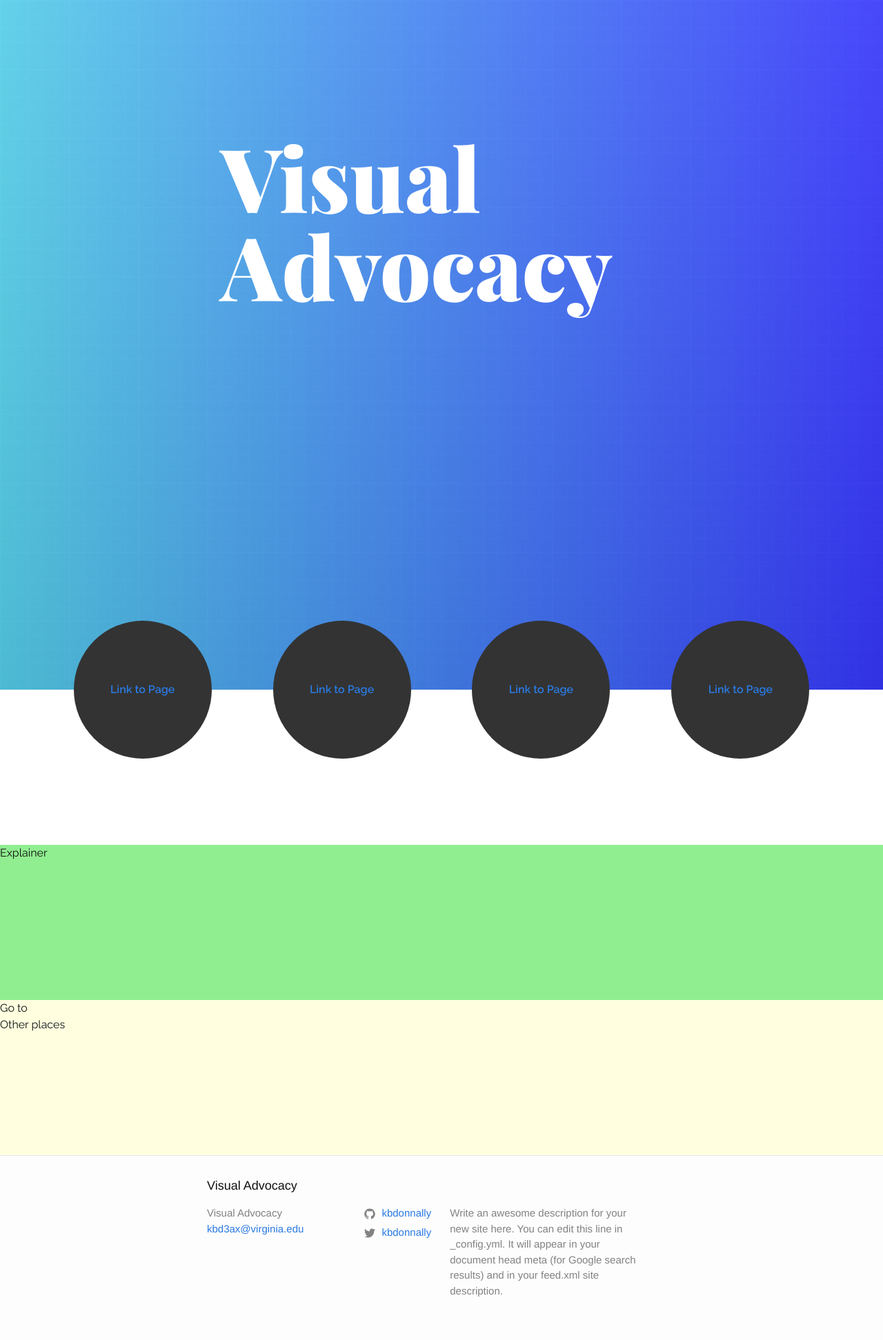
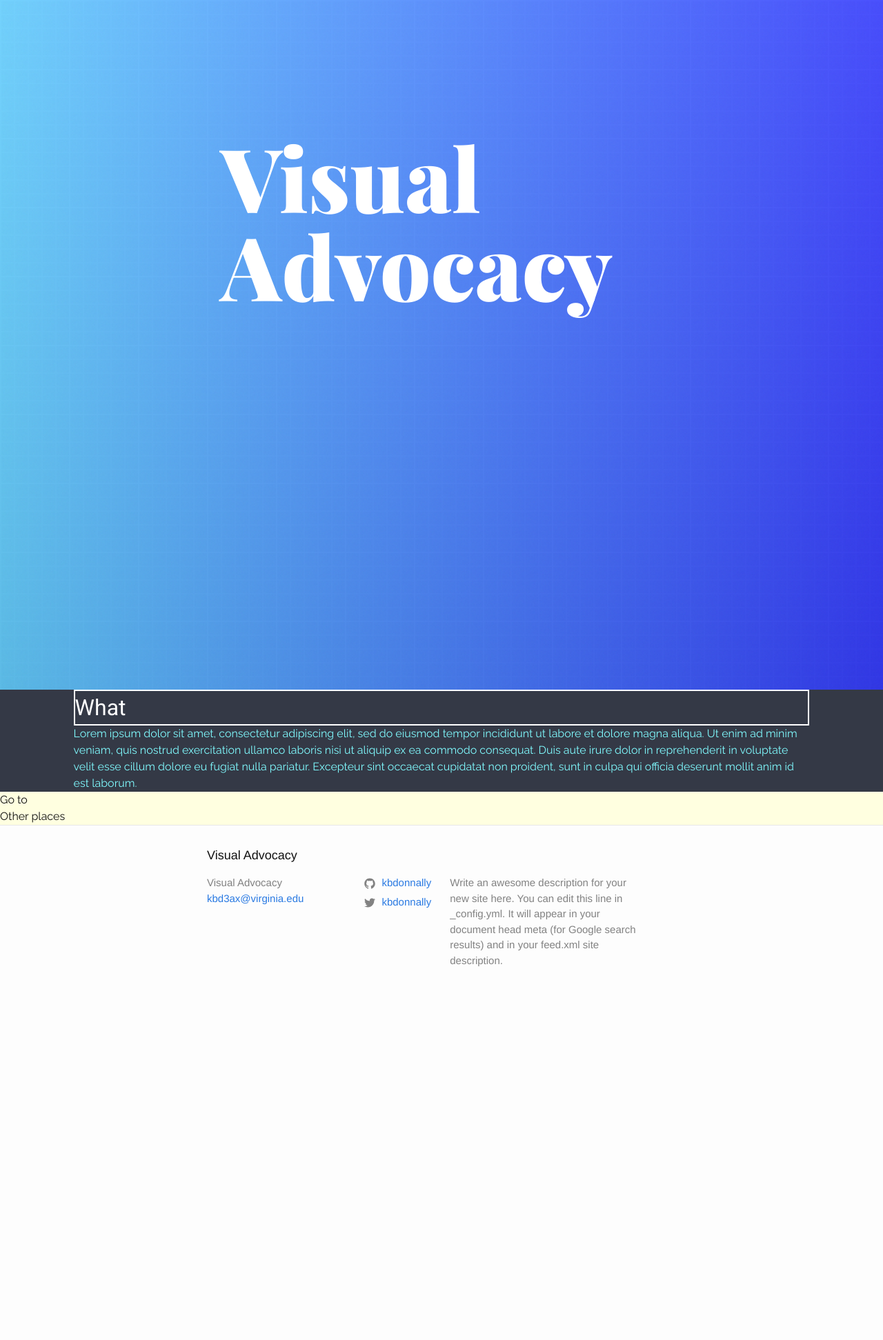
Before and after one commit to kbdonnally/visual-advocacy, a Jekyll site: the page built from new-home.html, in a window 1280 px wide. Shown: the whole page at 69% size. Built offline with Jekyll 4.4.1, drawn with Linux system fonts in a browser that asks for light colours; after the commit the page ends 1464 px from its top, so only the background shows below that.

Commit message:
Create explainer content & color palette variables
-Variables are more for reference than constant use; the colors that
 aren't a variable are likely a modified version of a variable's hue,
 though.

```diff
--- a/_sass/_homepage.scss
+++ b/_sass/_homepage.scss
@@ -1,3 +1,9 @@
+/**
+ * Palette in HSL
+ * Credit: generated via Coolers
+ */
+
+
 * {
 	box-sizing: border-box;
 }
@@ -17,7 +23,6 @@ html, body {
 						 "links"
 						 "explainer"
 						 "goto";
-	grid-auto-rows: minmax(25vh, auto);
 	font-family: "Raleway", sans-serif;
 }
 
@@ -25,13 +30,23 @@ html, body {
  * Landing page
  */
 
+ $red-purple: 		hsla(333, 100%, 45%, 1);
+ $electric-blue:	hsla(182, 88%, 65%, 1);
+ $deep-cyan: 		hsla(172, 71%, 25%, 1);
+ $palatinate-blue: 	hsla(238, 100%, 60%, 1);
+ $onyx: 			hsla(223, 15%, 24%, 1);
+ $rich-black: 		hsla(197, 94%, 6%, 1);
+ $hollywood-cerise: hsla(319, 100%, 44%, 1); // platonic ideal magenta
+ $majorelle-blue:	hsla(253, 81%, 58%, 1);
+
+
 .home-grid-landing {
 	/* Image credit: subtlepatterns.com */
 	grid-area: landing;
 	position: relative;
 	display: flex;
 	height: calc(100vh + 100px);
-	background-image: linear-gradient(to right, hsla(170, 100%, 60%, .7) -30%, hsla(240, 100%, 50%, .7)), linear-gradient(to bottom, rgba(255,255,255,.3), rgba(0,0,0,.3)), url("img/noisy-grid-big.png");
+	background-image: linear-gradient(to right, hsla(182, 100%, 65%, .7) -30%, hsla(238, 100%, 50%, .7)), linear-gradient(to bottom, rgba(255,255,255,.3), rgba(0,0,0,.3)), url("img/noisy-grid-big.png");
 	background-position: auto, auto, center center;
 
 }
@@ -76,6 +91,7 @@ html, body {
 		padding: 0 8.33%;
 		justify-content: space-between;
 	}
+	display: none;
 }
 
 .home-link__wrapper {
@@ -83,7 +99,7 @@ html, body {
 	height: 200px;
 	width: 200px;
 	border-radius: 50%;
-	background-color: hsl(0, 0, 20%);
+	background-color: #353A47;
 	transform: translate(0, -50%);
 }
 
@@ -92,12 +108,36 @@ html, body {
 	line-height: 200px;
 	text-align: center;
 	font-weight: bold;
+	color: hsla(182, 100%, 65%, 1);
 }
+
+/**
+ * Explainer
+ */
 
 .home-grid-explainer {
 	grid-area: explainer;
-	background-color: lightgreen;
+	background-color: $onyx;
+	@media screen and (min-width: 600px) {
+		padding: 0 8.33%;
+	}
 }
+
+.home-explainer__title {
+	position: relative;
+	font-family: "Roboto", sans-serif;
+	font-size: 2rem;
+	color: white;
+	border: 2px solid white;
+}
+
+.home-explainer__text {
+	color: hsla(182, 100%, 75%, 1);
+}
+
+/**
+ * More links (may change)
+ */
 
 .home-grid-goto {
 	grid-area: goto;
--- a/new-home.html
+++ b/new-home.html
@@ -23,7 +23,8 @@ permalink: /new-home/
 		</div>
 	</div>
 	<div class="home-grid-explainer">
-		<div>Explainer</div>
+		<div class="home-explainer__title">What</div>
+		<div class="home-explainer__text">Lorem ipsum dolor sit amet, consectetur adipiscing elit, sed do eiusmod tempor incididunt ut labore et dolore magna aliqua. Ut enim ad minim veniam, quis nostrud exercitation ullamco laboris nisi ut aliquip ex ea commodo consequat. Duis aute irure dolor in reprehenderit in voluptate velit esse cillum dolore eu fugiat nulla pariatur. Excepteur sint occaecat cupidatat non proident, sunt in culpa qui officia deserunt mollit anim id est laborum.</div>
 	</div>
 	<div class="home-grid-goto">
 		<div>Go to</div>
```
